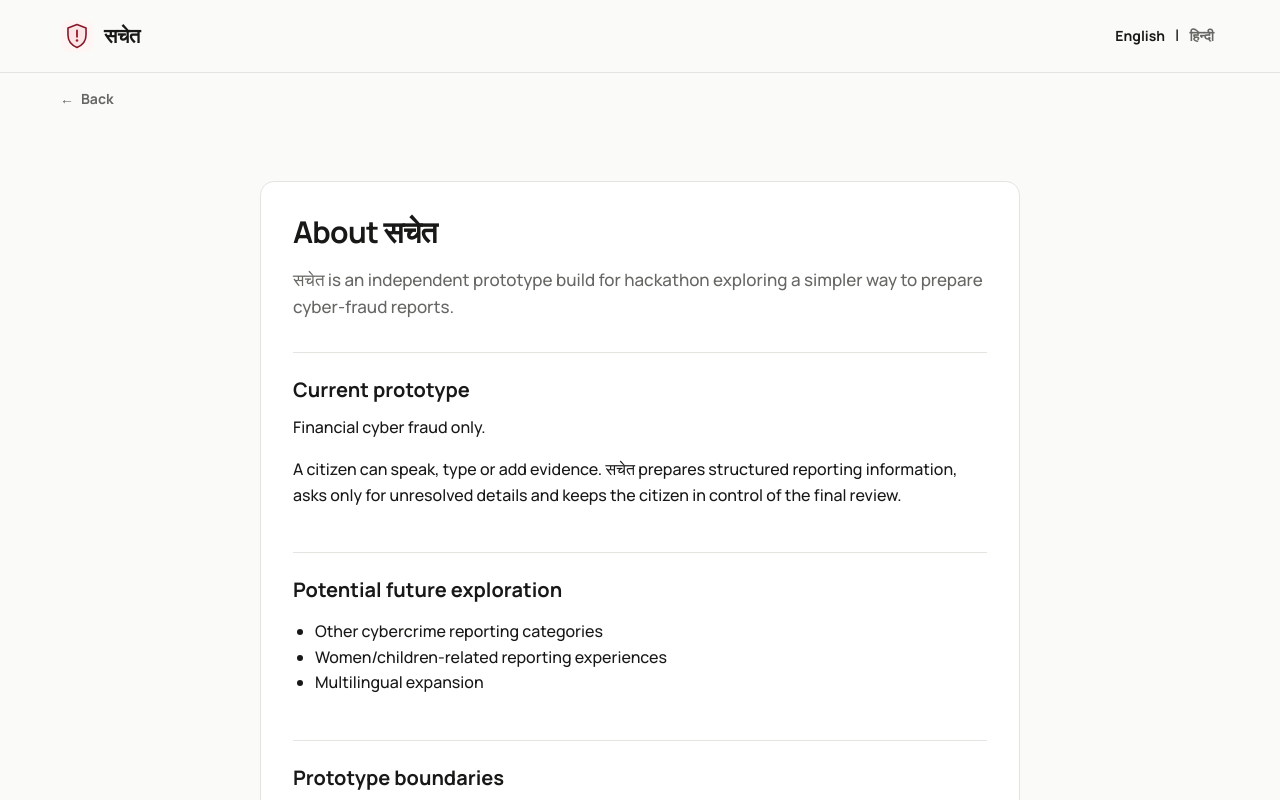
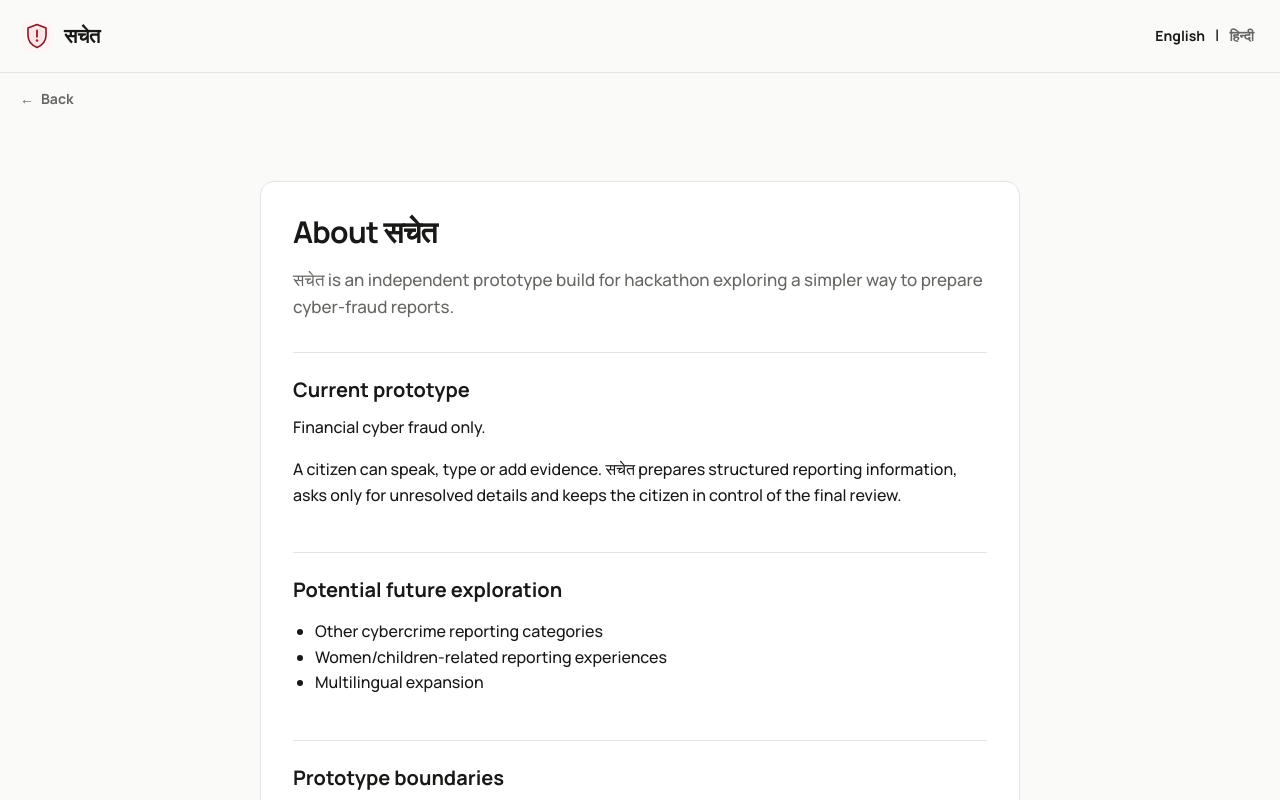
Before and after one commit to suyashpradhan/ncrp-prototype, a Next.js app: page /about in a window 1280 px wide. Shown: the top 800 px of the page. Built offline with nearby package versions, Linux system fonts and the light colour scheme.

Commit message:
css changes

```diff
--- a/src/app/globals.css
+++ b/src/app/globals.css
@@ -100,7 +100,7 @@ h3 {
 }
 
 .shell {
-  width: min(calc(100% - 40px), 1160px);
+  width: min(calc(100% - 40px), 1480px);
   margin-inline: auto;
 }
 
@@ -755,7 +755,6 @@ textarea {
 
 /* Journey and workspace */
 .journey-progress {
-  max-width: 600px;
   margin: 0 0 28px;
   padding: 8px 0 0;
   display: grid;
@@ -1442,7 +1441,9 @@ textarea {
 
 .utr-example text {
   fill: #181817;
-  font: 14px system-ui, sans-serif;
+  font:
+    14px system-ui,
+    sans-serif;
 }
 
 .utr-example-highlight {
@@ -1784,11 +1785,16 @@ textarea {
   display: block;
   background:
     radial-gradient(circle at 50% 6px, #817d78 0 4px, transparent 4.5px),
-    linear-gradient(var(--border), var(--border)) 50% 15px / 1px calc(100% - 10px) no-repeat;
+    linear-gradient(var(--border), var(--border)) 50% 15px / 1px
+      calc(100% - 10px) no-repeat;
 }
 
 .incident-timeline > ol > li:last-child .timeline-marker {
-  background: radial-gradient(circle at 50% 6px, #817d78 0 4px, transparent 4.5px);
+  background: radial-gradient(
+    circle at 50% 6px,
+    #817d78 0 4px,
+    transparent 4.5px
+  );
 }
 
 .incident-timeline time {
```
